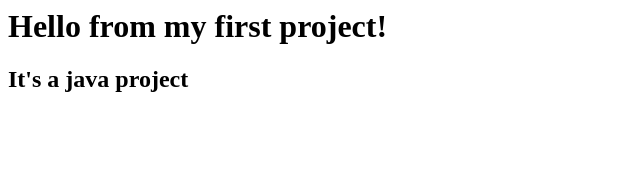
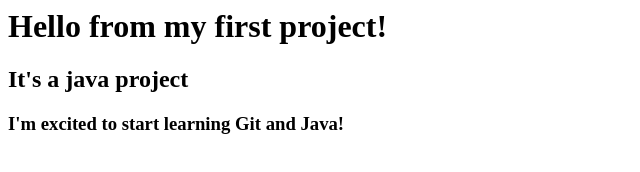
Before and after one commit to amna819/Lab2, a plain HTML site: page index.html in a window 1280 px wide. Shown: the whole page, without its empty margins (0-640 px from the left). Drawn offline with Linux system fonts and the light colour scheme.

Commit message:
Update index.html

```diff
--- a/index.html
+++ b/index.html
@@ -1,2 +1,3 @@
 <h1>Hello from my first project!</h1>
 <h2>It's a java project</h2>
+<h3>I'm excited to start learning Git and Java!</h3>
```
